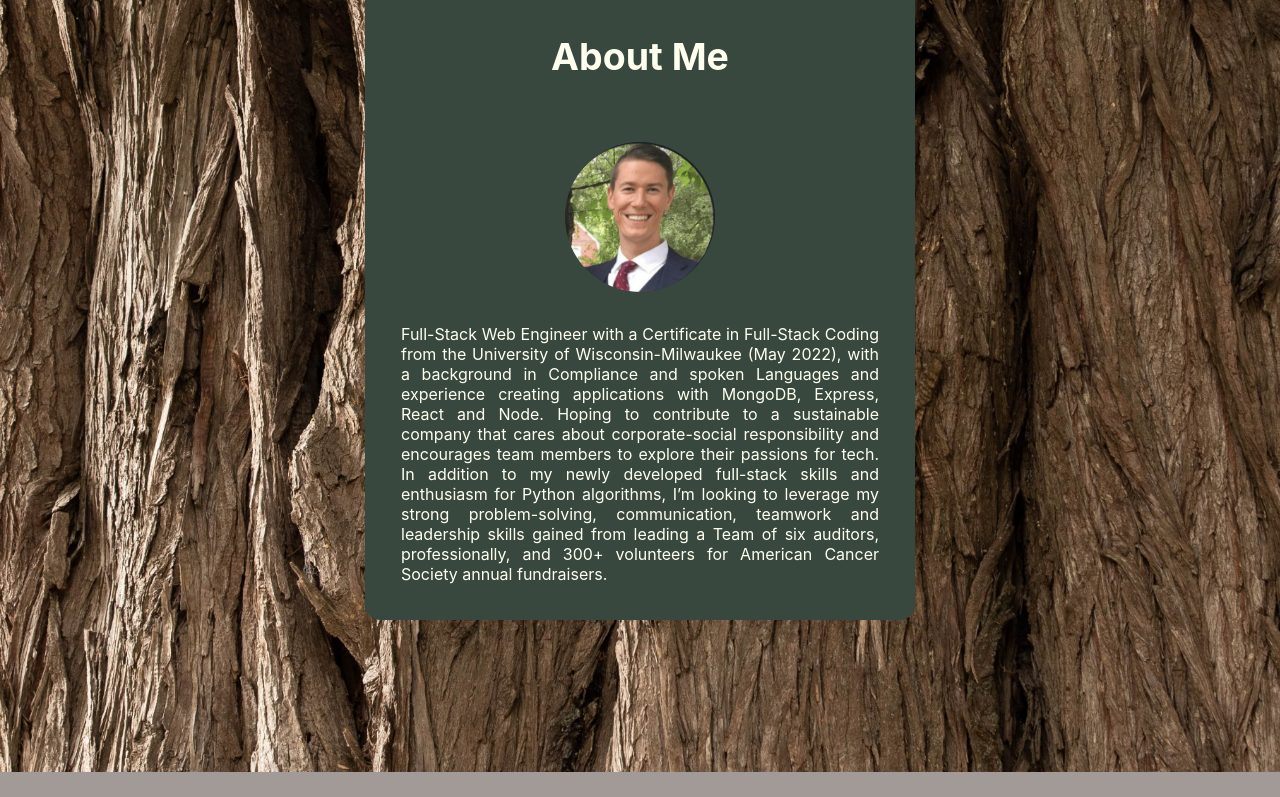
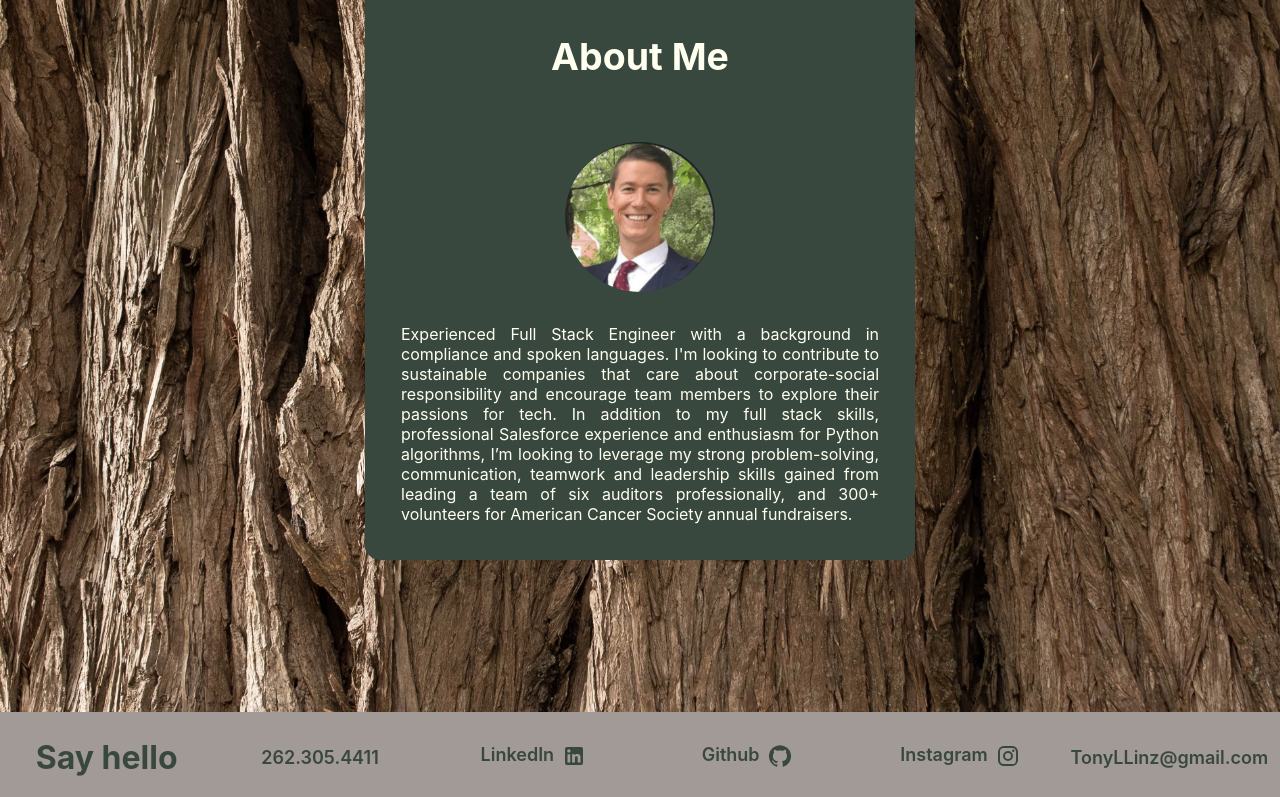
Before and after one commit to alinz07/t-linz-web-engineer, a React (Create React App) app: page / in a window 1280 px wide. Shown: the part 560-1357 px from the top of the page. Built offline with nearby package versions, Linux system fonts and the light colour scheme.

Commit message:
update about me

```diff
--- a/src/components/About/index.js
+++ b/src/components/About/index.js
@@ -25,18 +25,16 @@ function About() {
 				/>
 			</Grid>
 			<Grid item id="about-para" p={2}>
-                Full-Stack Web Engineer with a Certificate in Full-Stack Coding
-                from the University of Wisconsin-Milwaukee (May 2022), with a
-                background in Compliance and spoken Languages and experience
-                creating applications with MongoDB, Express, React and Node.
-                Hoping to contribute to a sustainable company that cares about
-                corporate-social responsibility and encourages team members to
-                explore their passions for tech. In addition to my newly
-                developed full-stack skills and enthusiasm for Python
-                algorithms, I’m looking to leverage my strong problem-solving,
-                communication, teamwork and leadership skills gained from
-                leading a Team of six auditors, professionally, and 300+
-                volunteers for American Cancer Society annual fundraisers.
+				Experienced Full Stack Engineer with a background in compliance
+				and spoken languages. I'm looking to contribute to sustainable
+				companies that care about corporate-social responsibility and
+				encourage team members to explore their passions for tech. In
+				addition to my full stack skills, professional Salesforce
+				experience and enthusiasm for Python algorithms, I’m looking to
+				leverage my strong problem-solving, communication, teamwork and
+				leadership skills gained from leading a team of six auditors
+				professionally, and 300+ volunteers for American Cancer Society
+				annual fundraisers.
 			</Grid>
 		</Grid>
 	);
```
Lines whose indentation alone changed are shown as unchanged.
